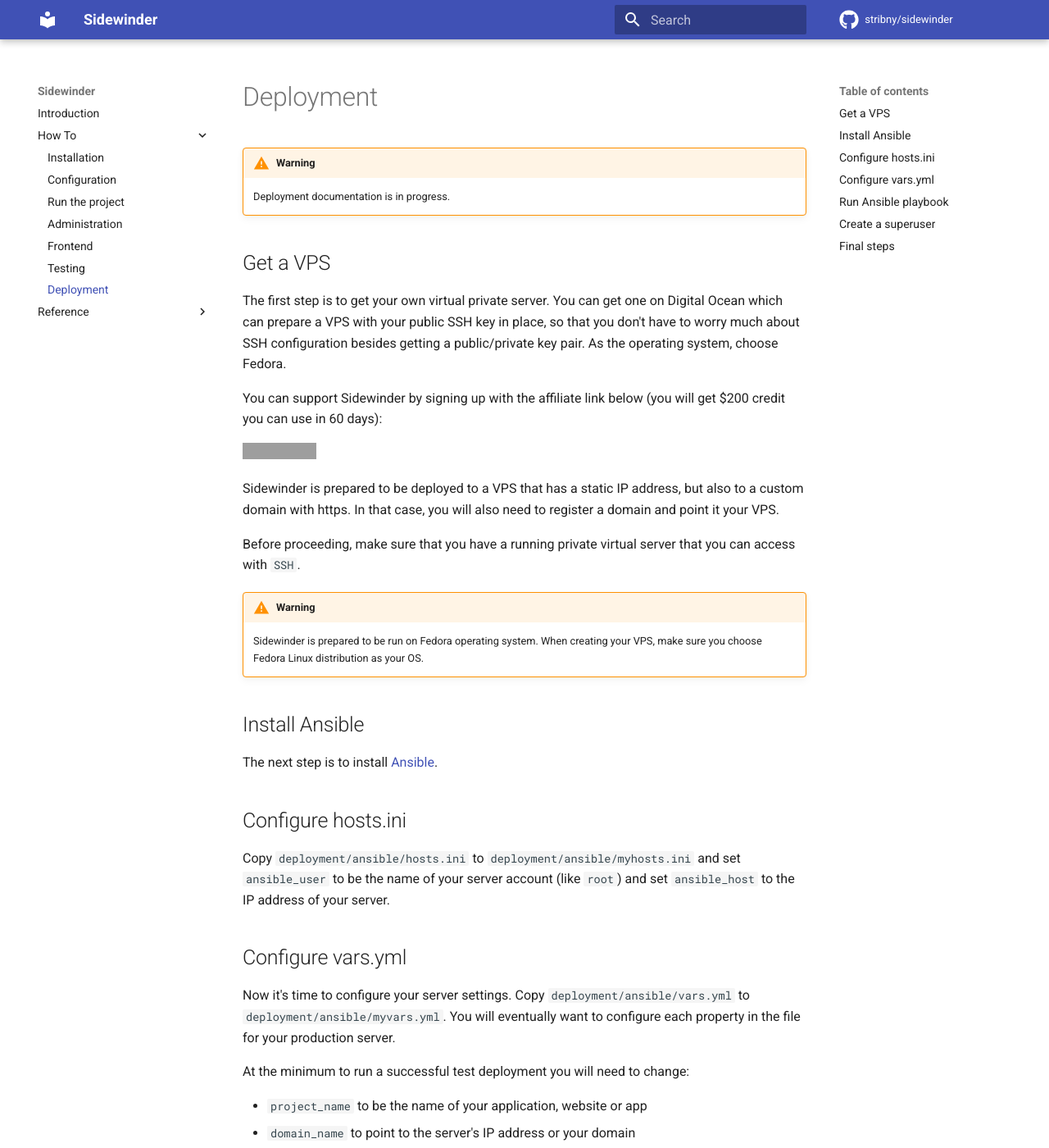
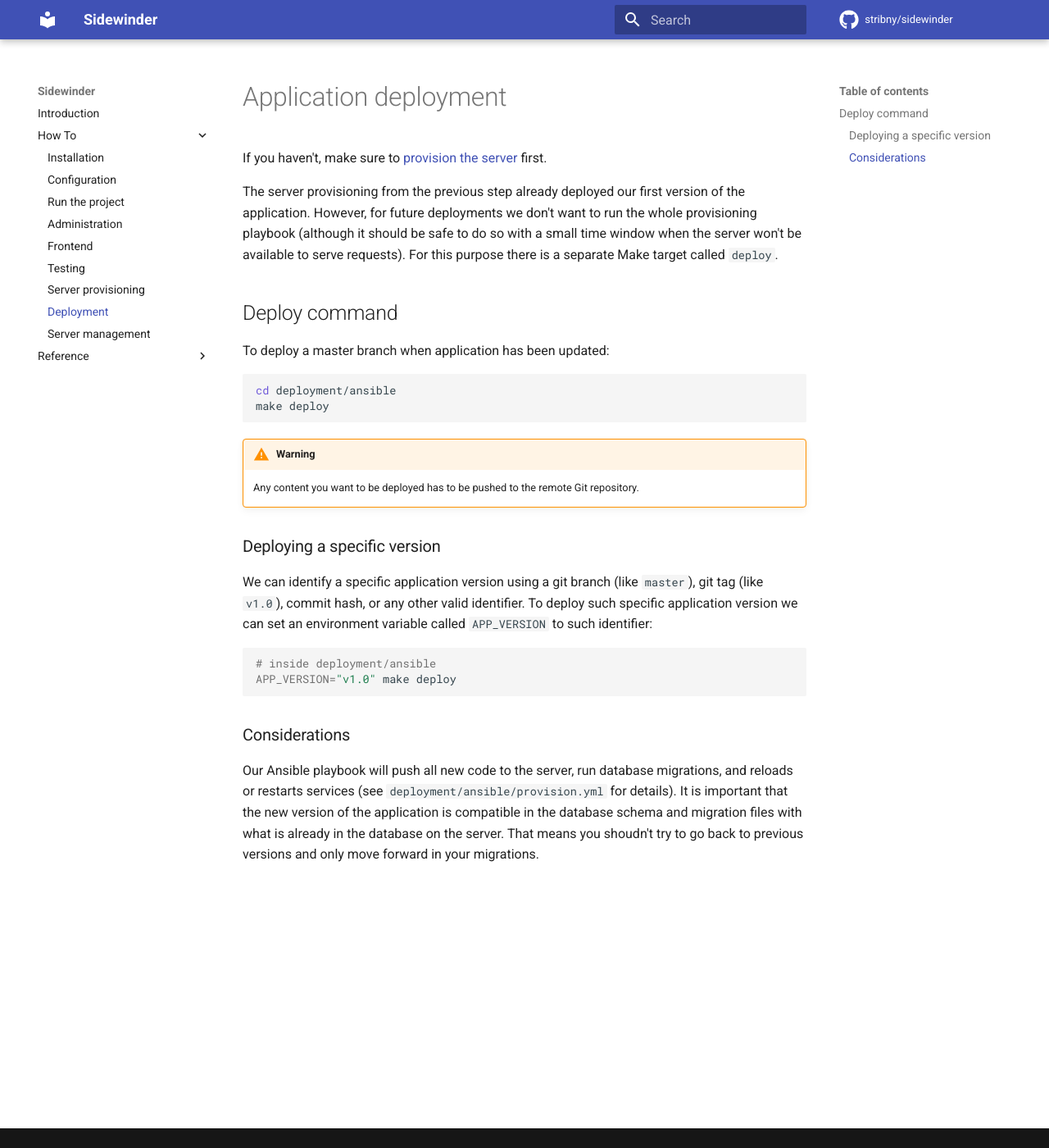
Before and after one commit to stribny/sidewinder, an MkDocs documentation site: the page built from docs/howto/deployment.md, in a window 1280 px wide and 1400 px high. Shown: the whole window at 82% size. Built offline with MkDocs 1.6.1 and Material for MkDocs 9.7.7, drawn with Linux system fonts in a browser that asks for light colours; comment, search, counter and statistics services are not loaded; some of the changed text lies outside the part shown; grey boxes are pictures that could not be loaded.

Commit message:
feat: Better docs for deployment

````diff
--- a/docs/howto/deployment.md
+++ b/docs/howto/deployment.md
@@ -1,97 +1,31 @@
-# Deployment
+# Application deployment
+
+If you haven't, make sure to [provision the server](provisioning.md) first.
+
+The server provisioning from the previous step already deployed our first version of the application. However, for future deployments we don't want to run the whole provisioning playbook  (although it should be safe to do so with a small time window when the server won't be available to serve requests). For this purpose there is a separate Make target called `deploy`.
+
+## Deploy command
+
+To deploy a master branch when application has been updated:
+
+```bash
+cd deployment/ansible
+make deploy
+```
 
 !!! warning
 
-    Deployment documentation is in progress.
+    Any content you want to be deployed has to be pushed to the remote Git repository.
 
+### Deploying a specific version
 
-## Get a VPS
+We can identify a specific application version using a git branch (like `master`), git tag (like `v1.0`), commit hash, or any other valid identifier. To deploy such specific application version we can set an environment variable called `APP_VERSION` to such identifier:
 
-The first step is to get your own virtual private server. You can get one on Digital Ocean which can prepare a VPS with your public SSH key in place, so that you don't have to worry much about SSH configuration besides getting a public/private key pair. As the operating system, choose Fedora.
-
-You can support Sidewinder by signing up with the affiliate link below (you will get $200 credit you can use in 60 days):
-
-[![DigitalOcean Referral Badge](https://web-platforms.sfo2.digitaloceanspaces.com/WWW/Badge%203.svg)](https://www.digitalocean.com/?refcode=04e320071eab&utm_campaign=Referral_Invite&utm_medium=Referral_Program&utm_source=badge)
-
-Sidewinder is prepared to be deployed to a VPS that has a static IP address, but also to a custom domain with https. In that case, you will also need to register a domain and point it your VPS.
-
-Before proceeding, make sure that you have a running private virtual server that you can access with `SSH`.
-
-!!! warning
-
-    Sidewinder is prepared to be run on Fedora operating system. When creating your VPS, make sure you choose Fedora Linux distribution as your OS.
-
-## Install Ansible
-
-The next step is to install [Ansible](https://docs.ansible.com/ansible/latest/installation_guide/intro_installation.html).
-
-## Configure hosts.ini
-
-Copy `deployment/ansible/hosts.ini` to  `deployment/ansible/myhosts.ini` and set `ansible_user` to be the name of your server account (like `root`) and set `ansible_host` to the IP address of your server.
-
-## Configure vars.yml
-
-Now it's time to configure your server settings. Copy `deployment/ansible/vars.yml` to `deployment/ansible/myvars.yml`. You will eventually want to configure each property in the file for your production server.
-
-At the minimum to run a successful test deployment you will need to change:
-
-- `project_name` to be the name of your application, website or app
-- `domain_name` to point to the server's IP address or your domain
-- `git_url` to your repository fork of Sidewinder
-- `git_key_file` to point to your private SSH key file
-- `django_ssl` set to `1` if you are using a domain (`0` otherwise)
-
-You should also change all passwords:
-
-- `django_secret_key`
-
-And set email server settings:
-
-- `django_default_from_email`
-- `django_server_email`
-- `django_email_host`
-- `django_email_port`
-- `django_email_host_user`
-- `django_email_host_password`
-- `admin_email`
-
-!!! warning
-
-    It is important to point `git_url` to your repository and to commit and push all application changes you have made to the repository. That's because our deployment Ansible playbook will download and deploy the exact version of the application that will be at the `git_url`.
-
-## Run Ansible playbook
-
-The provided Ansible playbook will download a copy of your Git repository and deploy the last committed version to the specified server.
-
-```
-cd deployment/ansible
-ansible-playbook provision.yml -i myhosts.ini --extra-vars "@myvars.yml"
+```bash
+# inside deployment/ansible
+APP_VERSION="v1.0" make deploy
 ```
 
-Wait until the deployment is finished.
+### Considerations
 
-!!! tip
-
-    Consider using [Mitogen for Ansible](https://mitogen.networkgenomics.com/ansible_detailed.html) to make Ansible faster.
-
-## Create a superuser
-
-SSH to your server (replace `X.X.X.X` with the server's IP address):
-
-```
-ssh root@X.X.X.X
-```
-
-and run:
-
-```
-cd /srv/{{ app_name }}
-su {{ project_user }}
-poetry run ./manage.py createsuperuser
-```
-
-Replace `{{ app_name }}` and `{{ project_user }}` with values that you have set in the `myvars.yml` file.
-
-## Final steps
-
-Log in to your Django admin at `ipaddress-or-domain/dj-admin/` and create a flat page for URL `/terms/`.
+Our Ansible playbook will push all new code to the server, run database migrations, and reloads or restarts services (see `deployment/ansible/provision.yml` for details). It is important that the new version of the application is compatible in the database schema and migration files with what is already in the database on the server. That means you shoudn't try to go back to previous versions and only move forward in your migrations.
--- a/mkdocs.yml
+++ b/mkdocs.yml
@@ -22,6 +22,8 @@ nav:
       - Administration: 'howto/admin.md'
       - Frontend: 'howto/frontend.md'
       - Testing: 'howto/testing.md'
+      - Server provisioning: 'howto/provisioning.md'
       - Deployment: 'howto/deployment.md'
+      - Server management: 'howto/server-management.md'
     - Reference:
       - Commands: 'reference/commands.md'
````
Also changed, not shown: README.md (+2 -2 lines), docs/howto/provisioning.md (added, +102 -0 lines), docs/howto/server-management.md (added, +19 -0 lines).
